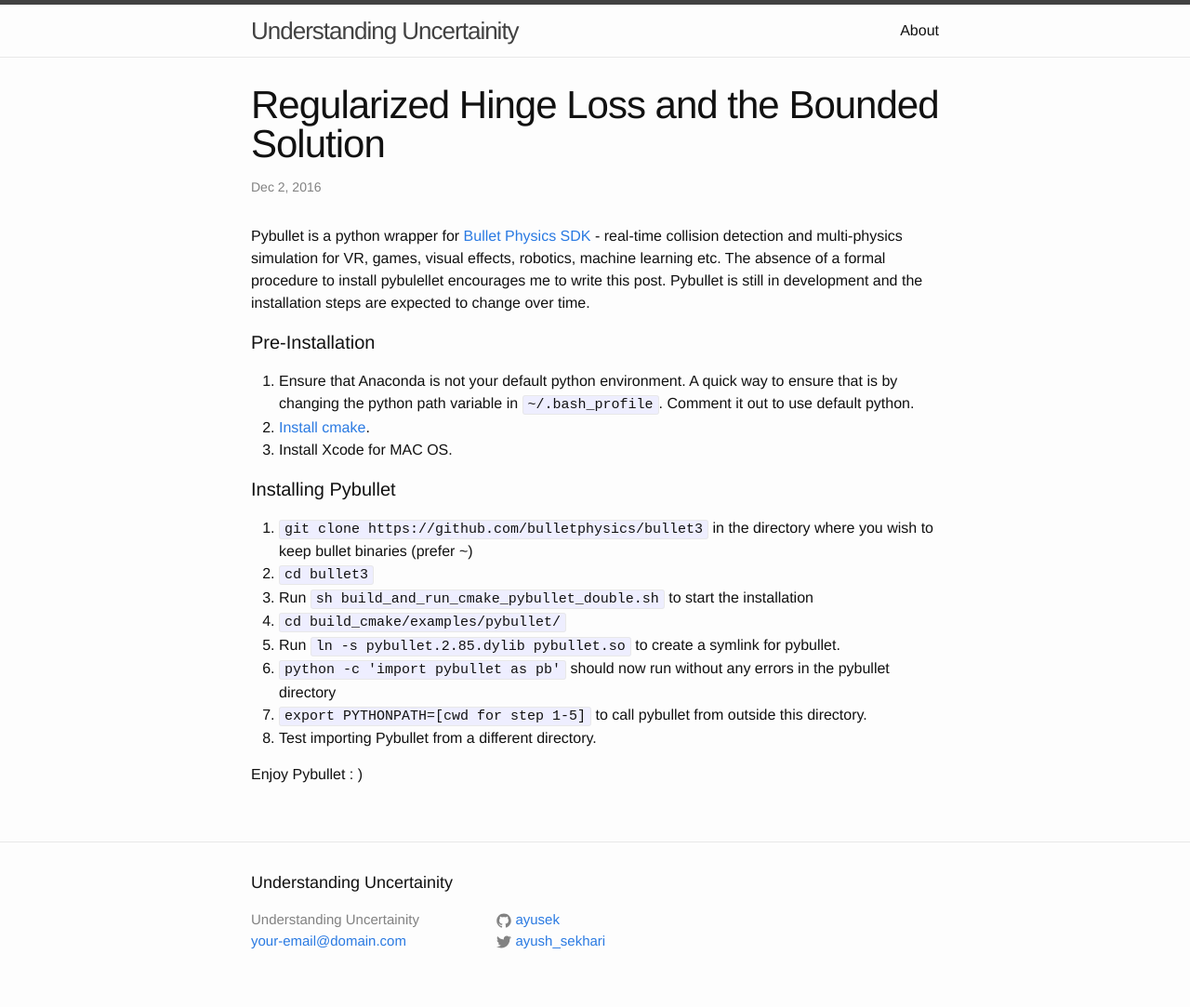
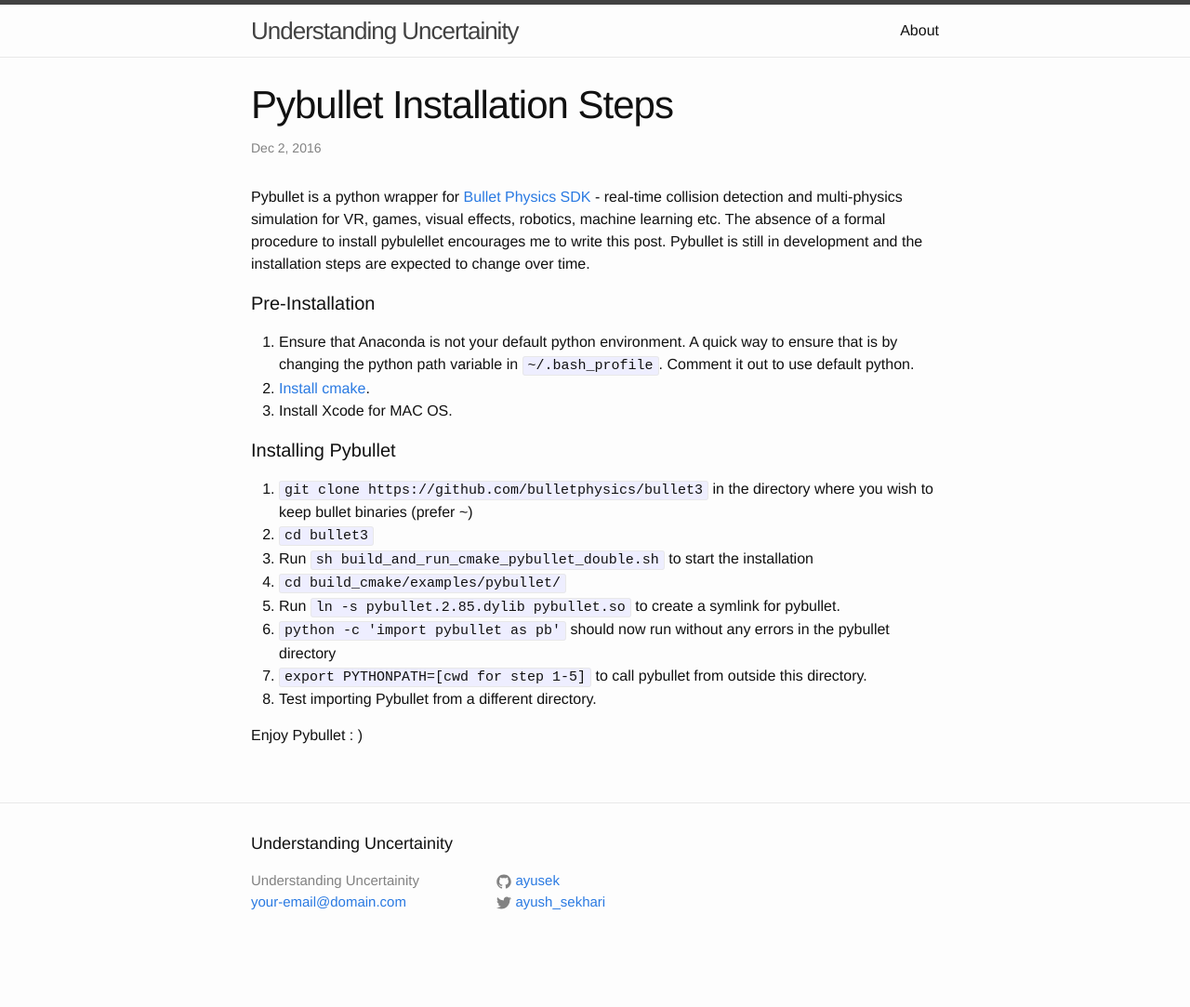
Before and after one commit to ayusek/ayusek.github.io, a Jekyll site: the page built from _posts/2016-12-02-bullet-install.md, in a window 1280 px wide. Shown: the whole page at 93% size. Built offline with Jekyll 4.4.1, drawn with Linux system fonts in a browser that asks for light colours; after the commit the page ends 1041 px from its top, so only the background shows below that.

Commit message:
Title Edit

```diff
--- a/_posts/2016-12-02-bullet-install.md
+++ b/_posts/2016-12-02-bullet-install.md
@@ -1,6 +1,6 @@
 ---
 layout: post
-title:  "Regularized Hinge Loss and the Bounded Solution"
+title:  "Pybullet Installation Steps"
 date:   2016-12-02 17:00:04 -0700
 categories: jekyll update
 ---
```
